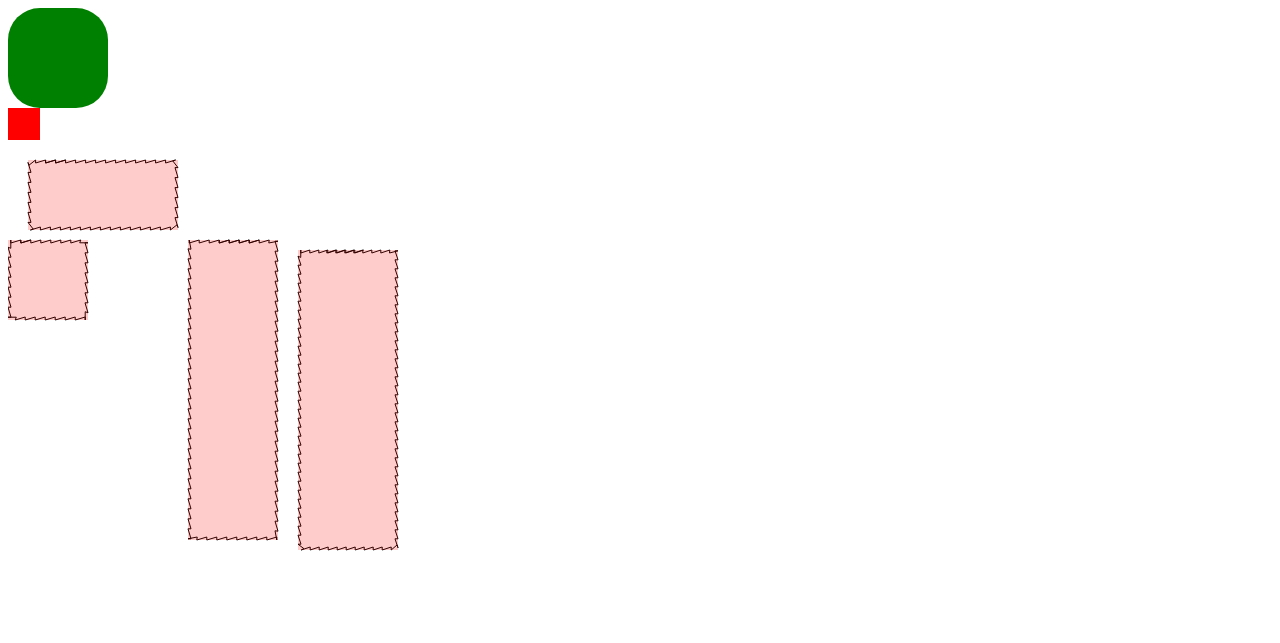
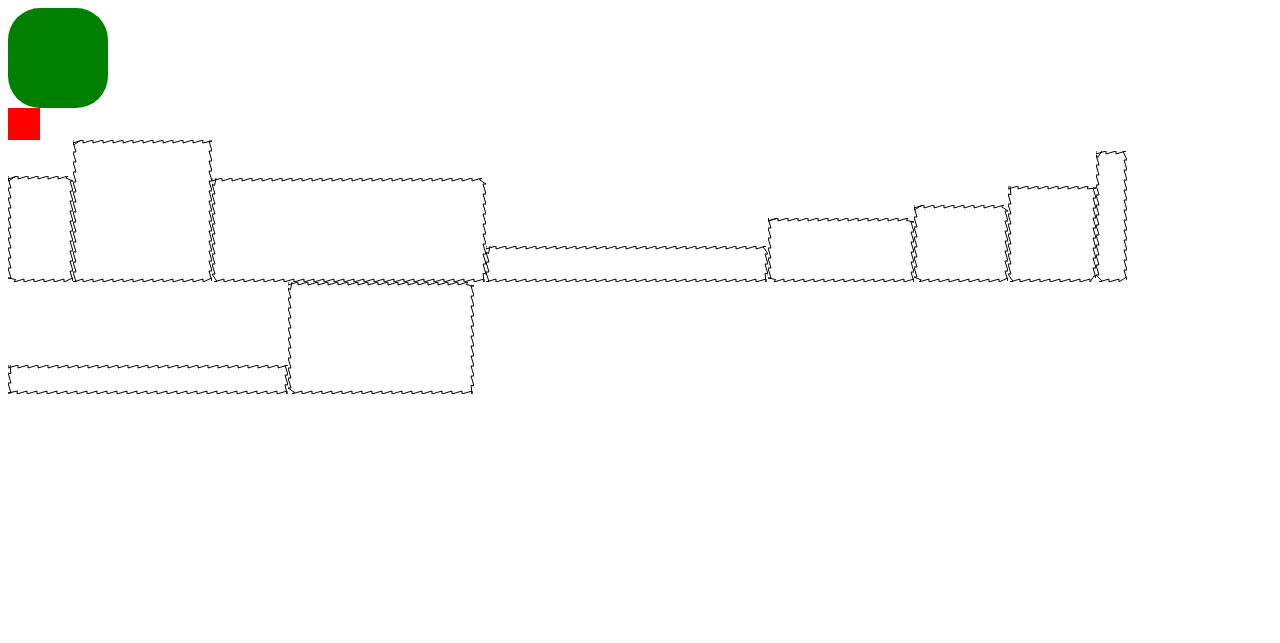
Before and after one commit to lukec611/caterpillar, a plain HTML site: page chainsaw.html in a window 1280 px wide. Drawn offline with Linux system fonts and the light colour scheme.

Commit message:
added spikes to main game

```diff
--- a/chainsaw.html
+++ b/chainsaw.html
@@ -7,135 +7,34 @@
         <div style="height:32px;width:32px;background-color:red">
         </div>
 
+        <div id="tmp"></div>
+
         <div id="chainsaw-holder">
             <canvas width="500" height="500" id="canvas" />
         </div>
 
 
         <script src="lib.js"></script>
+        <script src="chainsaw.js">
+        </script>
         <script>
+                    let shift = false;
+function draw() {
+    csL.forEach(c => c.draw(shift));
+    shift = !shift;
+}
 
-            const c = document.getElementById('canvas');
-            const ctx = c.getContext('2d');
+const csL = Array.from({ length: 10 }, () => {
 
-            function clear() {
-                ctx.beginPath();
-                ctx.rect(0, 0, 500, 500);
-                ctx.fillStyle = "white";
-                ctx.fill();
-            }
+    const w = Rand.rng(20, 300);
+    const h = Rand.rng(20, 150);
 
-            function fixPercentage(p) {
-                if (p > 1) return p - 1;
-                if (p < 0) return p + 1;
-                return p;
-            }
+    const cs = new ChainSaw(0, 0, w, h);
+    document.getElementById('tmp').appendChild(cs._e);
+    return cs;
+});
 
-            function drawChainsaw(x, y, w, h, spikeHeight, spikeWidth, shift) {
-                const area = w * 2 + h * 2;
-                let phases = [
-                    w / area,
-                    (w + h) / area,
-                    (w*2 + h) / area,
-                    1,
-                ];
-                // console.log(phases);
-                function getPoint(perc) {
-                    // let asd = 0.01;
-                    // if (perc > 1) perc -= 1;
-                    // if (perc < asd) perc = asd;
-                    let currentPhase = 0;
-                    let pfrom, pto, pperc;
-                    if (perc < phases[0]) {
-                        if (perc < 0) return;
-                        pfrom = new Point(x, y);
-                        pto = new Point(x + w, y);
-                        pperc = perc / phases[0];
-                        // return;
-                    } else if (perc < phases[1]) {
-                        pfrom = new Point(x + w, y);
-                        pto = new Point(x + w, y + h);
-                        pperc = (perc - phases[0]) / (phases[1] - phases[0]);
-                        // return;
-                    } else if (perc < phases[2]) {
-                        pfrom = new Point(x + w, y + h);
-                        pto = new Point(x, y + h);
-                        pperc = (perc - phases[1]) / (phases[2] - phases[1]);
-                        // return;
-                    } else {
-                        pfrom = new Point(x, y + h);
-                        pto = new Point(x, y);
-                        pperc = (perc - phases[2]) / (phases[3] - phases[2]);
-                        // if (pperc > 0.99) return;
-                        // return;
-                    }
-                    if (pperc < 0 || pperc > 1) return;
-                    const ultimateP = Point.interpolate(pfrom, pto, fixPercentage(pperc));
-                    return ultimateP;
-                }
-
-                function drawLine(p1, p2) {
-                    ctx.beginPath();
-                    ctx.moveTo(p1.x, p1.y);
-                    ctx.lineTo(p2.x, p2.y);
-                    ctx.stroke();
-                }
-
-                function drawSpike(p1, p2) {
-                    const vec = p2.copy().sub(p1);
-                    const halfWay = vec.copy().scale(0.5).add(p1);
-                    let spikeBase = p1; // halfWay
-                    vec.toUnit().toNormal().scale(spikeHeight).add(spikeBase);
-                    drawLine(p1, vec);
-                    drawLine(vec, p2);
-                    if (closeToZero(vec.y)) console.log(`ph`);
-                    if (closeToZero(p1.y)) console.log(`ph`);
-                }
-
-                let inc = spikeWidth / area * 100;
-                let p1 = getPoint(inc);
-                let iStart = spikeWidth * (shift ? 0.4 : 0.8);
-                for(let i = iStart; i < 100 + spikeWidth; i += inc) {
-                    const p2 = getPoint(fixPercentage(i / 100));
-                    if (p1 && p2) {
-                        // drawLine(p1, p2);
-                        // if (closeToZero(p1.y) || closeToZero(p2.y)) console.log(`DAMN ${i}`);
-                        // drawSpike(p1, p2);
-                        drawSpike(p1, p2);
-                    }
-                    p1 = p2;
-                }
-                ctx.fillStyle = 'rgba(255, 0, 0, 0.2)';
-                ctx.rect(x, y, w, h);
-                ctx.fill();
-            }
-
-            let shift = false;
-            function draw() {
-                clear();
-                // drawChainsaw(20, 20, 150, 70, 8, 2.5, shift);
-                drawChainsaw(20, 20, 150, 70, 3, 10, shift);
-                // drawChainsaw(180, 100, 90, 300, 2, 2, shift);
-                drawChainsaw(180, 100, 90, 300, 3, 10, shift);
-                drawChainsaw(290, 110, 100, 300, 3, 9, shift);
-                drawChainsaw(0, 100, 80, 80, 3, 10, shift);
-                shift = !shift;
-            }
-
-            setInterval(draw, 130);
-
-            function closeToZero(x) {
-                if (x <  3) return true;
-                return false;
-            }
-
-
-            // const p1 = new Point(100, 100);
-            // const p2 = new Point(0, 100);
-
-            // console.log(Point.interpolate(p1, p2, .5));
-
-
+setInterval(draw, 130);
 
         </script>
     </body>
--- /dev/null
+++ b/chainsaw.js
@@ -0,0 +1,102 @@
+
+class ChainSaw {
+
+    constructor(x, y, w, h) {
+        this.x = x;
+        this.y = y;
+        this.w = w;
+        this.h = h;
+        this.spikeWidth = 10;
+        this.spikeHeight = 3;
+        this.init();
+    }
+
+    init() {
+        const { w, h } = this;
+        this._e = document.createElement('canvas');
+        this._e.width = w;
+        this._e.height = h;
+        this._e.style.width = `${w}px`;
+        this._e.style.height = `${h}px`;
+        this.ctx = this._e.getContext('2d');
+        const area = w * 2 + h * 2;
+        this.area = area;
+        this.phases = [
+            w / area,
+            (w + h) / area,
+            (w*2 + h) / area,
+            1,
+        ];
+        this.draw();
+    }
+
+    clearScreen() {
+        this.ctx.beginPath();
+        this.ctx.rect(0, 0, this.w, this.h);
+        this.ctx.fillStyle = "white";
+        this.ctx.fill();
+    }
+
+    getShapePoint(percentage) {
+        let pfrom, pto, subPercentage;
+        const { phases, area, w, h, spikeWidth } = this;
+        if (percentage < phases[0]) {
+            if (percentage < 0) return;
+            pfrom = new Point(0, 0);
+            pto = new Point(w, 0);
+            subPercentage = percentage / phases[0];
+        } else if (percentage < phases[1]) {
+            pfrom = new Point(w, 0);
+            pto = new Point(w, h);
+            subPercentage = (percentage - phases[0]) / (phases[1] - phases[0]);
+        } else if (percentage < phases[2]) {
+            pfrom = new Point(w, h);
+            pto = new Point(0, h);
+            subPercentage = (percentage - phases[1]) / (phases[2] - phases[1]);
+        } else {
+            pfrom = new Point(0, h);
+            pto = new Point(0, 0);
+            subPercentage = (percentage - phases[2]) / (phases[3] - phases[2]);
+        }
+        if (subPercentage < 0 || subPercentage > 1) return;
+        return Point.interpolate(pfrom, pto, ChainSaw.fixPercentage(subPercentage));
+    }
+
+    drawSpike(p1, p2) {
+        const vec = p2.copy().sub(p1);
+        let spikeBase = p1;
+        vec.toUnit().toNormal().scale(this.spikeHeight).add(spikeBase);
+        this.drawLine(p1, vec);
+        this.drawLine(vec, p2);
+    }
+
+    drawLine(p1, p2) {
+        this.ctx.beginPath();
+        this.ctx.moveTo(p1.x, p1.y);
+        this.ctx.lineTo(p2.x, p2.y);
+        this.ctx.stroke();
+    }
+
+    draw(shift) {
+        this.clearScreen();
+        let inc = this.spikeWidth / this.area * 100;
+        let p1 = this.getShapePoint(inc);
+        let iStart = this.spikeWidth * (shift ? 0 : 0.1);
+        for(let i = iStart; i <= 100+inc; i += inc) {
+            const p2 = this.getShapePoint(ChainSaw.fixPercentage(i / 100));
+            if (p1 && p2) {
+                this.drawSpike(p1, p2);
+            }
+            p1 = p2;
+        }
+    }
+
+    static fixPercentage(p) {
+        // return p;
+        return p > 1 ? p - 1 : p;
+        if (p > 1) return p - 1;
+        if (p < 0) return p + 1;
+        return p;
+    }
+
+}
--- a/index.css
+++ b/index.css
@@ -21,6 +21,6 @@ body {
 }
 
 .evil-box {
-    border: 1px dashed red;
+    /* border: 1px dashed red; */
     position: absolute;
 }
--- a/index.js
+++ b/index.js
@@ -20,6 +20,9 @@ class EvilBox {
         this._e.style.height = `${this.height}px`;
         gameDiv.appendChild(this._e);
         this.setPos(this.p);
+        this.cs = new ChainSaw(0, 0, this.width, this.height);
+        this._e.appendChild(this.cs._e);
+        this.sqWave = 0;
     }
 
     setPos(p) {
@@ -29,6 +32,8 @@ class EvilBox {
 
     step(amount = 1) {
         this.setPos(this.p.sub(new Point(0, -amount)));
+        this.cs.draw(this.sqWave < 5);
+        this.sqWave = (this.sqWave + 1) % 10;
     }
 
     offScreen() {
```
Also changed, not shown: index.html (+1 -0 lines).
